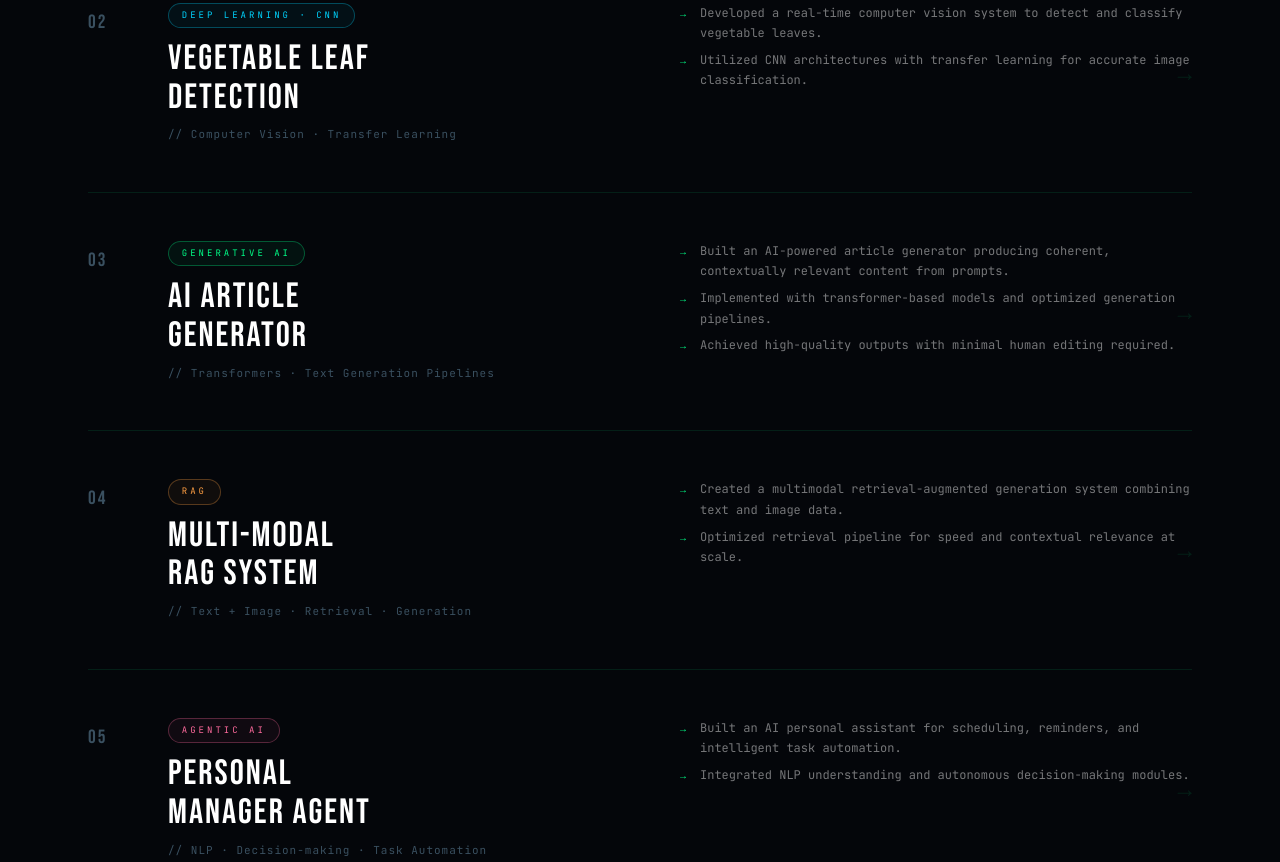
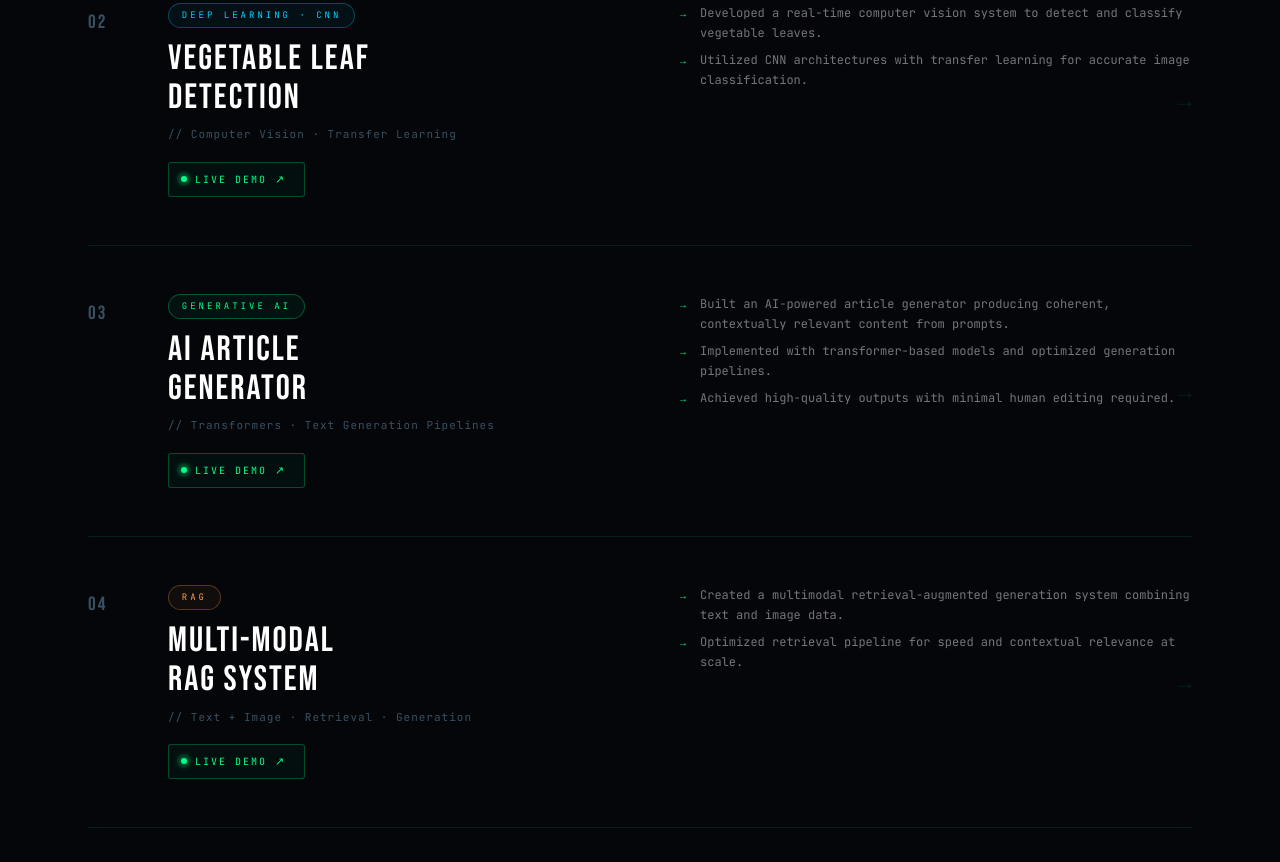
Before and after one commit to tech5s5/Portfolio, a plain HTML site: page index.html in a window 1280 px wide. Shown: the part 1777-2639 px from the top of the page. Drawn offline with Linux system fonts and the light colour scheme.

Commit message:
Update Live Link

```diff
--- a/index.html
+++ b/index.html
@@ -169,11 +169,60 @@ nav.scrolled{padding:.75rem 3rem;}
 .t-s2s{color:#fd79a8;border-color:rgba(253,121,168,.3);background:rgba(253,121,168,.05);}
 .proj-name{font-family:'Bebas Neue',sans-serif;font-size:2.2rem;letter-spacing:2px;color:#fff;line-height:1.1;margin-bottom:.5rem;}
 .proj-sub{font-size:11px;color:var(--muted);letter-spacing:1px;}
-.proj-bullets{list-style:none;}
+.proj-bullets{list-style:none;margin-bottom:0;}
 .proj-bullets li{font-size:12px;color:rgba(255,255,255,.45);padding-left:1.25rem;position:relative;margin-bottom:.4rem;line-height:1.7;}
 .proj-bullets li::before{content:'→';position:absolute;left:0;color:var(--green);font-size:10px;top:2px;}
 .proj-arrow{position:absolute;right:0;top:50%;transform:translateY(-50%);font-size:1.5rem;color:var(--border);transition:color .3s,transform .3s;}
 .proj:hover .proj-arrow{color:var(--green);transform:translateY(-50%) translateX(-6px);}
+
+/* LIVE LINK BADGE */
+.proj-live-link{
+  display:inline-flex;align-items:center;gap:.5rem;
+  margin-top:1.1rem;
+  padding:.45rem 1.1rem .45rem .75rem;
+  border-radius:3px;
+  border:1px solid rgba(0,255,136,0.25);
+  background:rgba(0,255,136,0.04);
+  color:var(--green);
+  font-family:'JetBrains Mono',monospace;
+  font-size:10px;
+  letter-spacing:2px;
+  text-transform:uppercase;
+  text-decoration:none;
+  cursor:pointer;
+  position:relative;
+  overflow:hidden;
+  transition:all .28s ease;
+  width:fit-content;
+}
+.proj-live-link::before{
+  content:'';
+  position:absolute;inset:0;
+  background:linear-gradient(90deg,transparent,rgba(0,255,136,0.08),transparent);
+  transform:translateX(-100%);
+  transition:transform .5s ease;
+}
+.proj-live-link:hover::before{transform:translateX(100%);}
+.proj-live-link:hover{
+  border-color:var(--green);
+  background:rgba(0,255,136,0.1);
+  box-shadow:0 0 18px rgba(0,255,136,0.2),inset 0 0 12px rgba(0,255,136,0.04);
+  transform:translateY(-2px);
+  color:#fff;
+}
+.live-dot{
+  width:6px;height:6px;border-radius:50%;
+  background:var(--green);
+  box-shadow:0 0 6px var(--green);
+  flex-shrink:0;
+  animation:pulse-dot 1.8s ease-in-out infinite;
+}
+@keyframes pulse-dot{
+  0%,100%{box-shadow:0 0 4px var(--green),0 0 0 0 rgba(0,255,136,0.4);}
+  50%{box-shadow:0 0 8px var(--green),0 0 0 5px rgba(0,255,136,0);}
+}
+.live-arrow{font-size:11px;transition:transform .25s ease;}
+.proj-live-link:hover .live-arrow{transform:translate(2px,-2px);}
 
 /* SKILLS */
 #skills{background:var(--bg2);border-top:1px solid var(--border);}
@@ -368,6 +417,8 @@ body::after{content:'';position:fixed;inset:0;pointer-events:none;z-index:8000;b
     </div>
 
     <div class="projects-list">
+
+      <!-- 01 -->
       <div class="proj reveal">
         <div class="proj-num">01</div>
         <div class="proj-left">
@@ -385,12 +436,18 @@ body::after{content:'';position:fixed;inset:0;pointer-events:none;z-index:8000;b
         <div class="proj-arrow">→</div>
       </div>
 
+      <!-- 02 — LIVE -->
       <div class="proj reveal">
         <div class="proj-num">02</div>
         <div class="proj-left">
           <div class="proj-tag t-dl">Deep Learning · CNN</div>
           <div class="proj-name">Vegetable Leaf<br>Detection</div>
           <div class="proj-sub">// Computer Vision · Transfer Learning</div>
+          <a href="https://frontend-vegetable.onrender.com" target="_blank" rel="noopener" class="proj-live-link">
+            <span class="live-dot"></span>
+            Live Demo
+            <span class="live-arrow">↗</span>
+          </a>
         </div>
         <div class="proj-right">
           <ul class="proj-bullets">
@@ -401,12 +458,18 @@ body::after{content:'';position:fixed;inset:0;pointer-events:none;z-index:8000;b
         <div class="proj-arrow">→</div>
       </div>
 
+      <!-- 03 — LIVE -->
       <div class="proj reveal">
         <div class="proj-num">03</div>
         <div class="proj-left">
           <div class="proj-tag t-gen">Generative AI</div>
           <div class="proj-name">AI Article<br>Generator</div>
           <div class="proj-sub">// Transformers · Text Generation Pipelines</div>
+          <a href="https://ai-article-generator-s9pd.onrender.com" target="_blank" rel="noopener" class="proj-live-link">
+            <span class="live-dot"></span>
+            Live Demo
+            <span class="live-arrow">↗</span>
+          </a>
         </div>
         <div class="proj-right">
           <ul class="proj-bullets">
@@ -418,12 +481,18 @@ body::after{content:'';position:fixed;inset:0;pointer-events:none;z-index:8000;b
         <div class="proj-arrow">→</div>
       </div>
 
+      <!-- 04 — LIVE -->
       <div class="proj reveal">
         <div class="proj-num">04</div>
         <div class="proj-left">
           <div class="proj-tag t-rag">RAG</div>
           <div class="proj-name">Multi-Modal<br>RAG System</div>
           <div class="proj-sub">// Text + Image · Retrieval · Generation</div>
+          <a href="https://multi-modal-rag-system-1.onrender.com" target="_blank" rel="noopener" class="proj-live-link">
+            <span class="live-dot"></span>
+            Live Demo
+            <span class="live-arrow">↗</span>
+          </a>
         </div>
         <div class="proj-right">
           <ul class="proj-bullets">
@@ -434,6 +503,7 @@ body::after{content:'';position:fixed;inset:0;pointer-events:none;z-index:8000;b
         <div class="proj-arrow">→</div>
       </div>
 
+      <!-- 05 -->
       <div class="proj reveal">
         <div class="proj-num">05</div>
         <div class="proj-left">
@@ -450,6 +520,7 @@ body::after{content:'';position:fixed;inset:0;pointer-events:none;z-index:8000;b
         <div class="proj-arrow">→</div>
       </div>
 
+      <!-- 06 -->
       <div class="proj reveal">
         <div class="proj-num">06</div>
         <div class="proj-left">
@@ -466,6 +537,7 @@ body::after{content:'';position:fixed;inset:0;pointer-events:none;z-index:8000;b
         <div class="proj-arrow">→</div>
       </div>
 
+      <!-- 07 -->
       <div class="proj reveal">
         <div class="proj-num">07</div>
         <div class="proj-left">
@@ -481,6 +553,7 @@ body::after{content:'';position:fixed;inset:0;pointer-events:none;z-index:8000;b
         </div>
         <div class="proj-arrow">→</div>
       </div>
+
     </div>
   </div>
 </section>
@@ -585,7 +658,7 @@ body::after{content:'';position:fixed;inset:0;pointer-events:none;z-index:8000;b
     <div class="contact-tagline">Ready to build<br><em>something extraordinary?</em></div>
     <p class="contact-sub">Open to AI engineering roles, research collaborations, and ambitious projects. Let's turn cutting-edge models into real-world impact.</p>
     <div class="hero-actions" style="justify-content:center;">
-      <a href="mailto:sumitsingh@example.com" class="btn-glow btn-primary">Send a Message ↗</a>
+      <a href="mailto:tech2345s55@gmail.com?subject=Website%20Inquiry&body=Hello%20I%20want%20to%20contact%20you" class="btn-glow btn-primary">Send a Message ↗</a>
     </div>
     <div class="contact-links">
       <a href="https://www.linkedin.com/in/sumit-singh5" target="_blank" class="contact-link">
@@ -619,7 +692,7 @@ document.addEventListener('mousemove',e=>{mx=e.clientX;my=e.clientY;});
   ring.style.left=rx+'px';ring.style.top=ry+'px';
   requestAnimationFrame(animCursor);
 })();
-document.querySelectorAll('a,button,.proj,.tech-chip').forEach(el=>{
+document.querySelectorAll('a,button,.proj,.tech-chip,.proj-live-link').forEach(el=>{
   el.addEventListener('mouseenter',()=>{cursor.style.width='22px';cursor.style.height='22px';ring.style.width='48px';ring.style.height='48px';ring.style.borderColor='rgba(0,255,136,.7)';});
   el.addEventListener('mouseleave',()=>{cursor.style.width='12px';cursor.style.height='12px';ring.style.width='36px';ring.style.height='36px';ring.style.borderColor='rgba(0,255,136,.4)';});
 });
```
